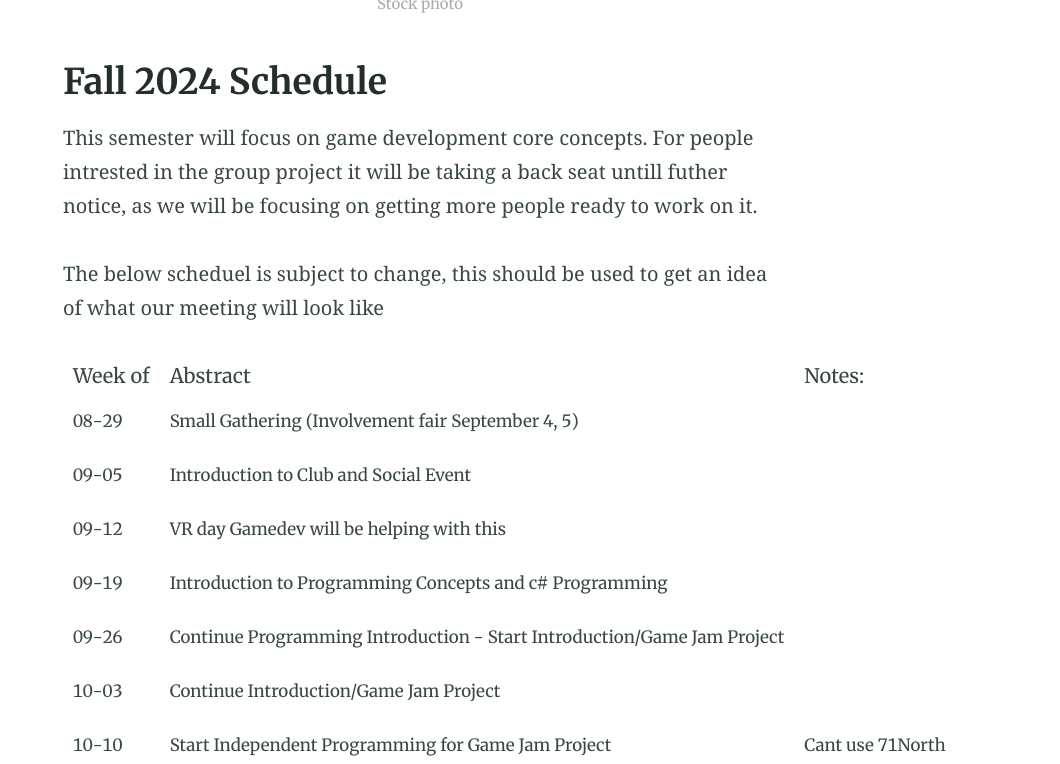
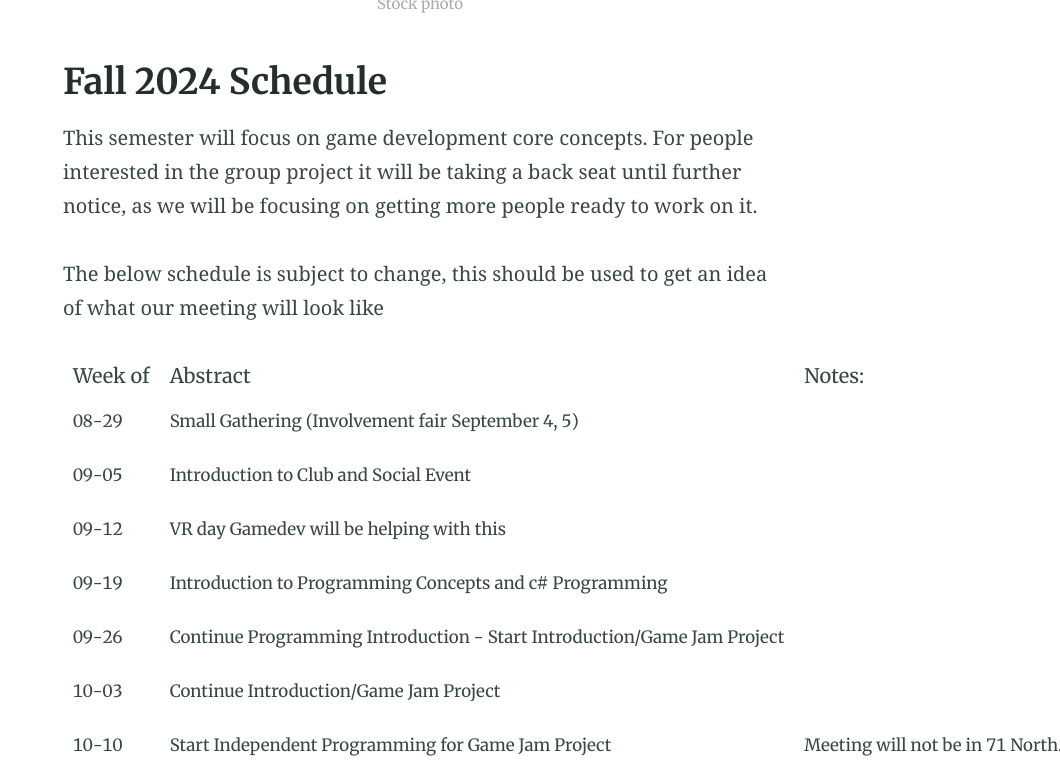
Before and after one commit to AdamBougher/alembic-IGDO, a Jekyll site: the page built from index.md, in a window 1280 px wide and 900 px high, scrolled down 1014 px, cut to the strip 136-900 px from the top of the window. Shown: the whole strip, without its empty margins (220-1280 px from the left). Built offline with Jekyll 4.4.1, drawn with Linux system fonts in a browser that asks for light colours; some of the changed text lies outside the part shown.

Commit message:
fixed grammer and spelling

```diff
--- a/index.md
+++ b/index.md
@@ -14,9 +14,9 @@ The organization aims to provide safe and immersive environment for students to
 {% include figure.html image="https://cdn-images-1.medium.com/max/2600/1*jMDG7pTIaVeP5bQnE1RuXg.png?width=700&auto=webp&quality=80&disable=upscale" caption="Stock photo" width="300" height="800" %}
 
 ## Fall 2024 Schedule
-This semester will focus on game development core concepts. For people intrested in the group project it will be taking a back seat untill futher notice, as we will be focusing on getting more people ready to work on it.
+This semester will focus on game development core concepts. For people interested in the group project it will be taking a back seat until further notice, as we will be focusing on getting more people ready to work on it.
 
-The below scheduel is subject to change, this should be used to get an idea of what our meeting will look like
+The below schedule is subject to change, this should be used to get an idea of what our meeting will look like
 
 <table>
     <thead>
@@ -60,7 +60,7 @@ The below scheduel is subject to change, this should be used to get an idea of w
       <tr>
         <td>10-10</td>
         <td>Start Independent Programming for Game Jam Project</td>
-        <td>Cant use 71North</td>
+        <td>Meeting will not be in 71 North. Information to come...</td>
       </tr>
       <tr>
         <td>10-17</td>
```
Also changed, not shown: other parts of index.md (+4 -4 lines).
